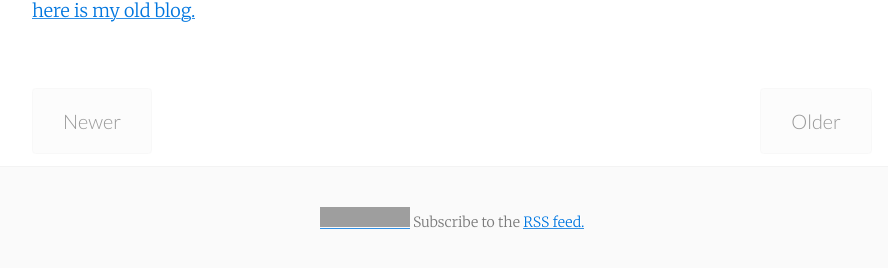
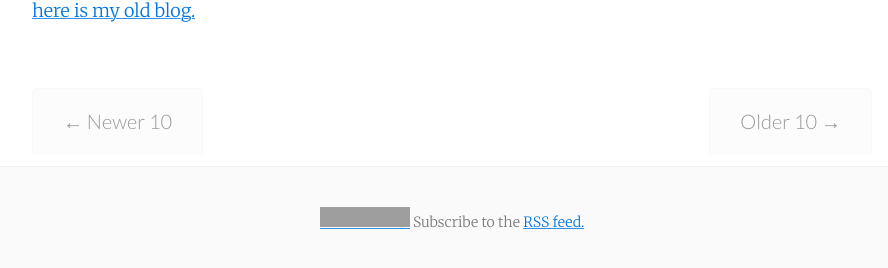
Before and after one commit to premgane/premgane.github.io, a Jekyll site: the page built from index.html, in a window 1280 px wide and 900 px high, scrolled down 2307 px. Shown: the part 626-894 px from the top of the window, without its empty margins (188-1076 px from the left). Built offline with Jekyll 4.4.1, drawn with Linux system fonts in a browser that asks for light colours; the list of posts is cut into pages by our own code; grey boxes are pictures that could not be loaded.

Commit message:
Change older and newer buttons

```diff
--- a/_config.yml
+++ b/_config.yml
@@ -66,8 +66,8 @@ share_hackernews: true
 
 text:
   pagination:
-    newer: 'Newer'
-    older: 'Older'
+    newer: '← Newer 10'
+    older: 'Older 10 →'
   share_buttons:
     text:         ''
     facebook:     'Share on Facebook'
```
